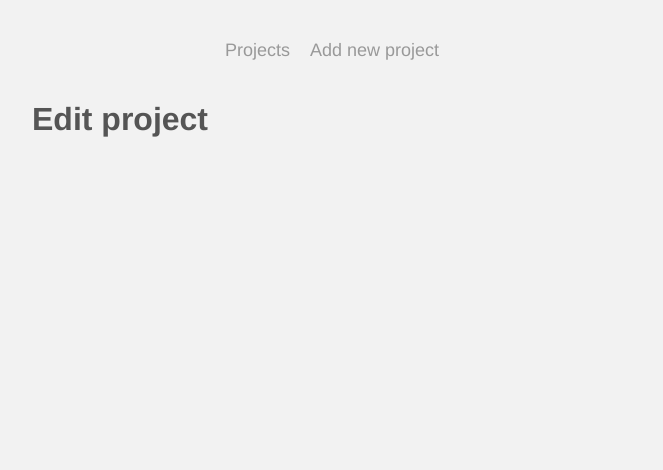
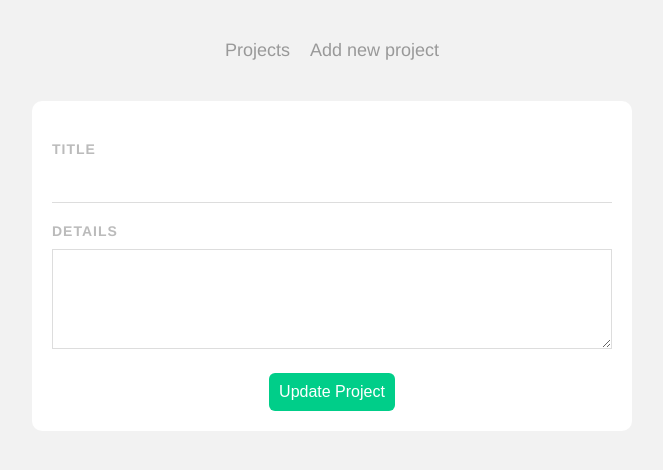
Before and after one commit to PauGarciaMartinez/project-planner, a Vue app: page /projects/1 in a window 1280 px wide. Shown: the top 470 px of the page, without its empty margins (308-971 px from the left). Built offline with nearby package versions, Linux system fonts and the light colour scheme; no server answers.

Commit message:
Fetch project data when edit it to display current data

```diff
--- a/src/views/EditProject.vue
+++ b/src/views/EditProject.vue
@@ -1,10 +1,31 @@
 <template>
-  <h1>Edit project</h1>
+    <form>
+    <label>Title</label>
+    <input type="text" v-model="title" required>
+    <label>Details</label>
+    <textarea v-model="details" required></textarea>
+    <button>Update Project</button>
+  </form>
 </template>
 
 <script>
 export default {
-
+  props: ['id'],
+  data() {
+    return {
+      title: '',
+      details: '',
+      uri: `http://localhost:3000/projects/${this.id}`
+    }
+  },
+  mounted() {
+    fetch(this.uri)
+      .then(res => res.json())
+      .then(data => {
+        this.title = data.title
+        this.details = data.details
+      })
+  }
 }
 </script>
 
```
